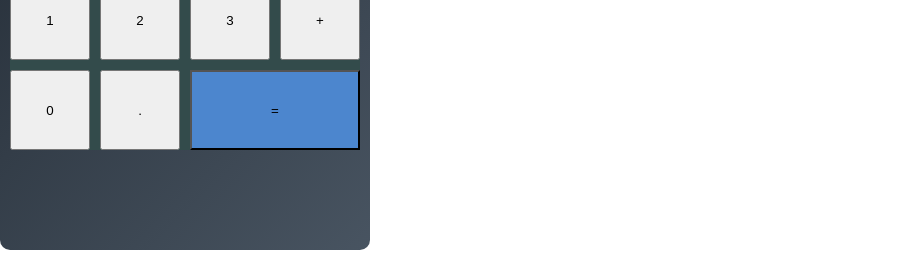
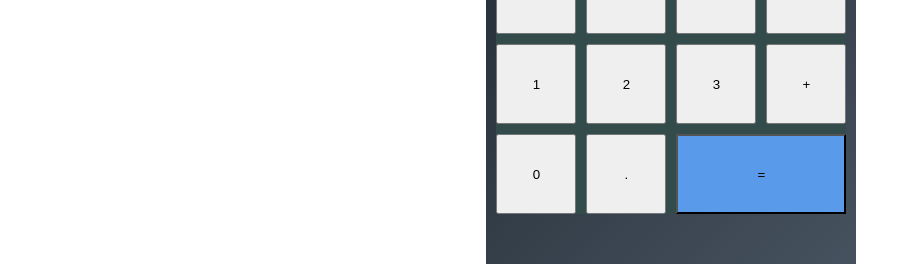
Before and after one commit to OmShirke/React-calculator, a React (Create React App) app: page / in a window 1280 px wide. Shown: the part 320-584 px from the top of the page, without its empty margins (0-919 px from the left). Built offline with nearby package versions, Linux system fonts and the light colour scheme.

Commit message:
design changed

```diff
--- a/src/components/components.css
+++ b/src/components/components.css
@@ -1,5 +1,6 @@
 .wrapper{
-
+    margin-top: 5%;
+    margin-left: 38%;
     width: 350px;
     height: 550px;
     padding: 10px;
@@ -49,7 +50,7 @@ button:hover {
 
 .equals {
   grid-column: 3 / 5;
-  background-color: rgb(76, 134, 206);
+  background-color: rgb(89, 154, 234);
 }
 
 .equals:hover {
```
